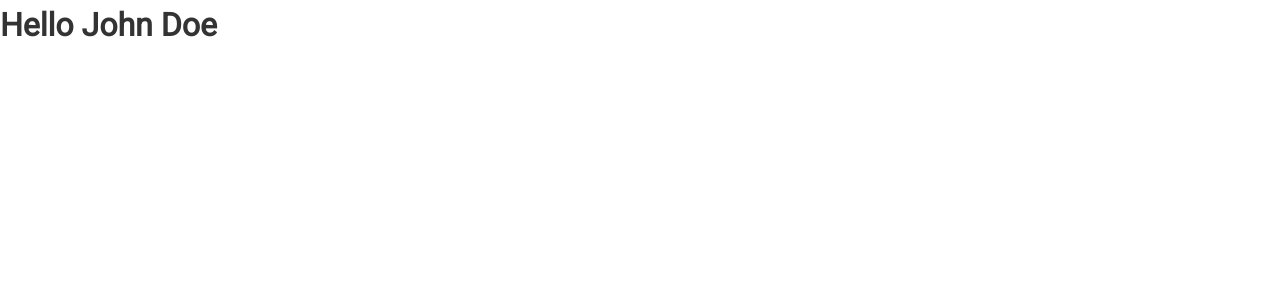
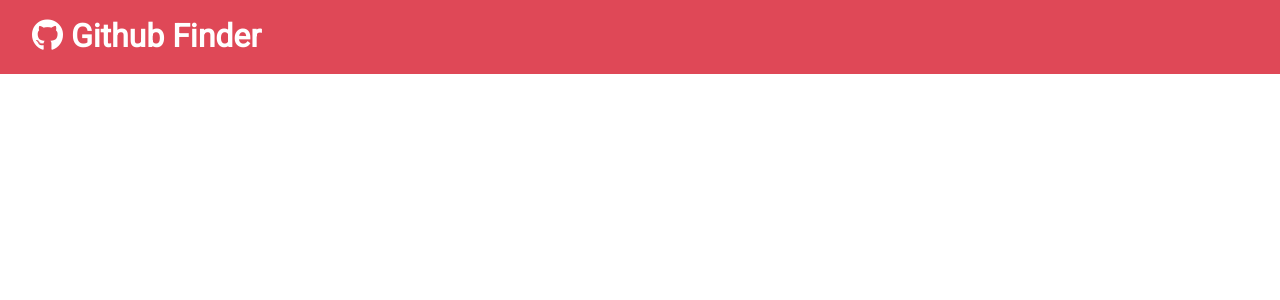
Before and after one commit to StephensGit/github-finder, a React (Create React App) app: page / in a window 1280 px wide. Shown: the top 300 px of the page. Built offline with nearby package versions, Linux system fonts and the light colour scheme.

Commit message:
Added Navbar component

```diff
--- a/public/index.html
+++ b/public/index.html
@@ -6,6 +6,12 @@
     <meta name="viewport" content="width=device-width, initial-scale=1" />
     <meta name="theme-color" content="#000000" />
     <link rel="manifest" href="%PUBLIC_URL%/manifest.json" />
+    <link
+    rel="stylesheet"
+    href="https://use.fontawesome.com/releases/v5.8.2/css/all.css"
+    integrity="sha384-oS3vJWv+0UjzBfQzYUhtDYW+Pj2yciDJxpsK1OYPAYjqT085Qq/1cq5FLXAZQ7Ay"
+    crossorigin="anonymous"
+  />
     <title>Github Finder</title>
   </head>
   <body>
--- a/src/App.js
+++ b/src/App.js
@@ -1,16 +1,14 @@
-import React, { Fragment, Component } from 'react';
+import React, { Component } from 'react';
+import Navbar from './components/layout/Navbar'
 import './App.css';
 
 class App extends Component {
   render(){
-    const name = 'John Doe';
-    const loading = false;
-    const showName = true;
+    return (
+      <div className="App">
+        <Navbar title='Github Finder' icon='fab fa-github' />
 
-    return (
-      <Fragment className="App">
-        {loading ? <h4>Loading...</h4> : <h1>Hello {showName && name}</h1>}
-      </Fragment>
+      </div>
     );
   }
 }
--- /dev/null
+++ b/src/components/layout/Navbar.js
@@ -0,0 +1,28 @@
+import React, { Component } from 'react';
+import PropTypes from 'prop-types';
+
+
+export class Navbar extends Component {
+    static defaultProps= {
+        title: 'Github Finder',
+        icon: 'fab fa-github'
+    };
+
+    static propTypes = {
+        title: PropTypes.string.isRequired,
+        icon: PropTypes.string.isRequired
+    }
+
+    render() {
+        return (
+            <div className="navbar bg-primary">
+                <h1>
+                    <i className={this.props.icon} /> {this.props.title}
+
+                </h1>
+            </div>
+        )
+    }
+}
+
+export default Navbar
```
